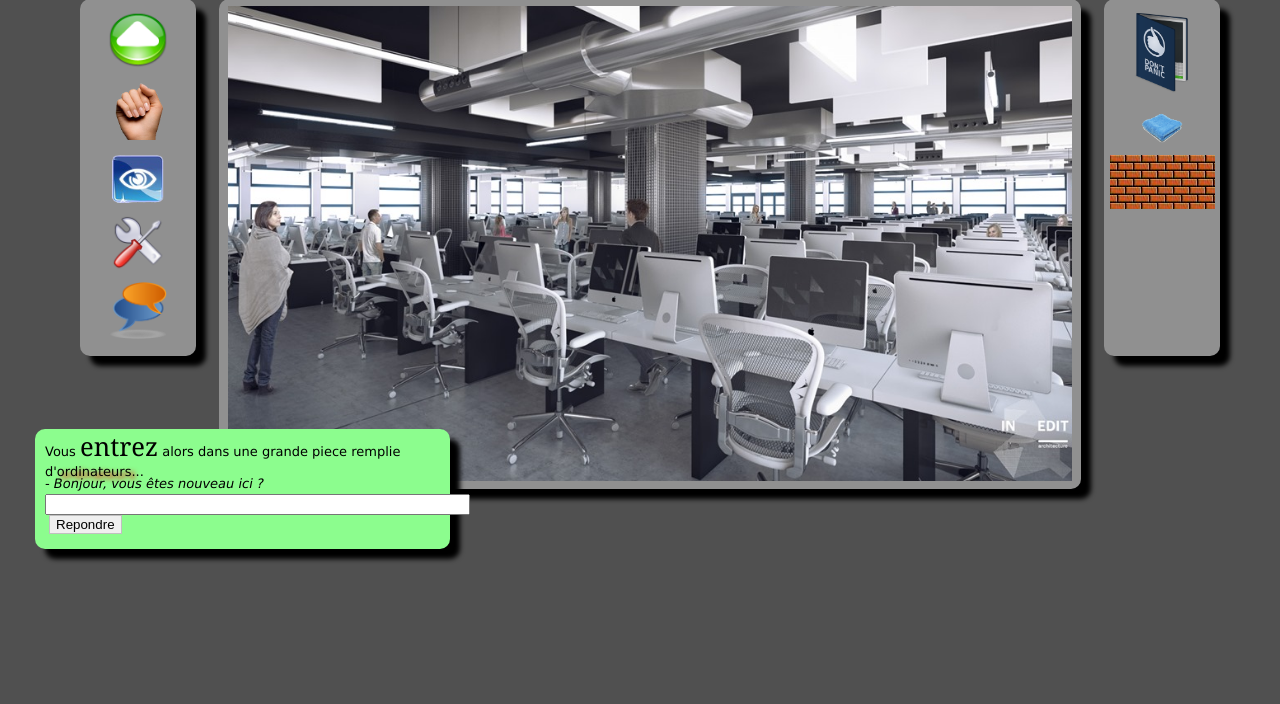
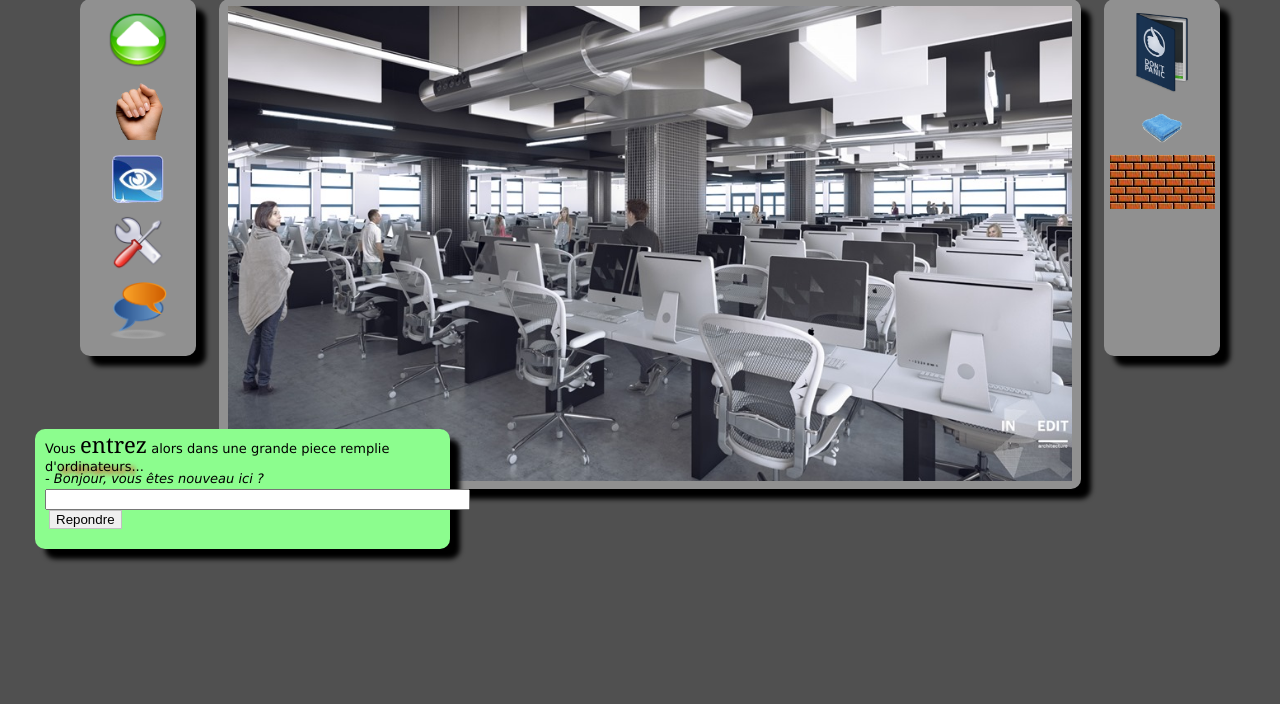
Before and after one commit to Gwada/piscine-php, a PHP site: page /doft.html in a window 1280 px wide. Shown: the part 129-833 px from the top of the page. Run offline with PHP 8.4, Linux system fonts and the light colour scheme.

Commit message:
d00 done

```diff
--- a/D00/ex02/doft.css
+++ b/D00/ex02/doft.css
@@ -234,7 +234,7 @@ aside
 #entrez
 {
 	font-family: Georgia;
-	font-size: 2vw;
+	font-size: 22px;
 }
 #Question
 {
```
Also changed, not shown: 2 other files.
